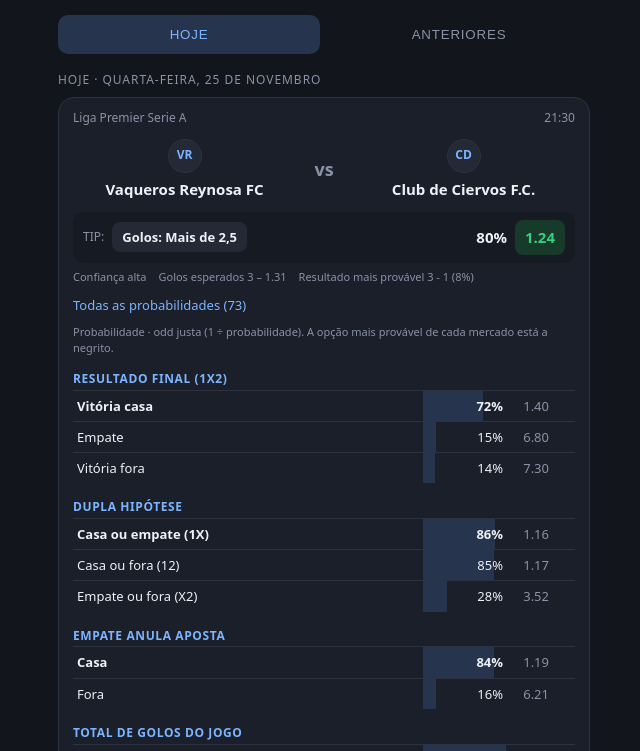
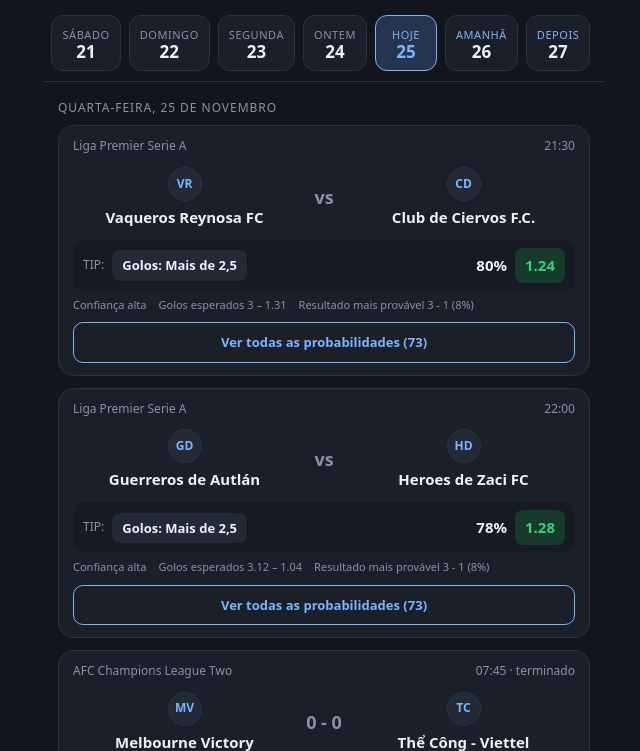
Before and after one commit to sibemcesar/Teste-app-, a website: page previsoes/index.html in a window 1280 px wide. Shown: the part 49-800 px from the top of the page, without its empty margins (316-956 px from the left). Drawn offline with Linux system fonts and the light colour scheme.

Commit message:
Interface: barra de dias com scroll horizontal e probabilidades ocultas até clicar
Co-Authored-By: Claude Sonnet 5.5 <noreply@anthropic.com>
Claude-Session: https://claude.ai/code/session_01M5JKLcMdMjEmGw7ko6hUFC

```diff
--- a/previsoes/index.html
+++ b/previsoes/index.html
@@ -16,10 +16,18 @@
   header{display:flex;align-items:center;gap:10px;padding:18px 0 12px}
   header h1{font-size:20px;margin:0;font-weight:700}
   header small{color:var(--mut);margin-left:auto}
-  .tabs{display:grid;grid-template-columns:1fr 1fr;gap:8px;margin:6px 0 14px}
-  .tab{border:0;border-radius:10px;padding:12px;font:600 13px inherit;letter-spacing:.06em;text-transform:uppercase;
-       background:transparent;color:var(--mut);cursor:pointer}
-  .tab.on{background:#26344d;color:var(--acc)}
+  .days{position:sticky;top:0;z-index:5;background:var(--bg);margin:0 -14px 12px;padding:6px 14px 10px;display:flex;gap:8px;
+        overflow-x:auto;scroll-snap-type:x proximity;-webkit-overflow-scrolling:touch;scrollbar-width:none;border-bottom:1px solid var(--line)}
+  .days::-webkit-scrollbar{display:none}
+  .dchip{flex:0 0 auto;min-width:62px;scroll-snap-align:center;border:1px solid var(--line);border-radius:12px;padding:8px 10px;background:var(--card);
+         color:var(--mut);font:inherit;text-align:center;cursor:pointer;line-height:1.2}
+  .dchip b{display:block;font-size:17px;color:var(--tx)}
+  .dchip span{font-size:11px;text-transform:uppercase;letter-spacing:.05em}
+  .dchip.fut span{color:var(--acc)}
+  .dchip.on{background:#26344d;border-color:var(--acc)}
+  .dchip.on span,.dchip.on b{color:var(--acc)}
+  summary.btn{display:block;text-align:center;border:1px solid var(--acc);border-radius:10px;padding:10px;margin-top:10px;font-weight:600}
+  details[open] summary.btn{background:#26344d}
   .banner{background:#3a2f12;color:var(--warn);border-radius:10px;padding:10px 12px;margin-bottom:12px;font-size:13px}
   .sum{background:var(--card);border:1px solid var(--line);border-radius:14px;padding:12px 14px;margin-bottom:12px;font-size:14px}
   .sum b{font-size:18px}
@@ -62,10 +70,7 @@
 <body>
 <div class="wrap">
   <header><h1>Previsões</h1><small id="today"></small></header>
-  <div class="tabs">
-    <button class="tab on" data-t="hoje">Hoje</button>
-    <button class="tab" data-t="ant">Anteriores</button>
-  </div>
+  <nav class="days" id="days" aria-label="Dias"></nav>
   <div id="banner"></div>
   <div id="view"><div class="empty">A carregar…</div></div>
   <footer>
@@ -203,7 +208,7 @@
         tipHtml += '<div class="conf"><span>Confiança ' + esc(b.confidence) + '</span><span>Golos esperados ' + p.xg[0] + ' – ' + p.xg[1] + '</span>' +
           (cs ? '<span>Resultado mais provável ' + esc(cs.label) + ' (' + pct(cs.prob) + ')</span>' : '') + '</div>';
         var g = groupsHtml(p);
-        rows = '<details open><summary>Todas as probabilidades (' + g.n + ')</summary>' +
+        rows = '<details><summary class="btn">Ver todas as probabilidades (' + g.n + ')</summary>' +
           '<p class="note">Probabilidade · odd justa (1 ÷ probabilidade). A opção mais provável de cada mercado está a negrito.</p>' + g.html +
           '<div class="chips">Forma ' + esc(m.home.name) + ': ' + chips(m.home.form) + '</div>' +
           '<div class="chips">Forma ' + esc(m.away.name) + ': ' + chips(m.away.form) + '</div></details>';
@@ -218,58 +223,58 @@
 
   function setBanner(msg) { $('#banner').innerHTML = msg ? '<div class="banner">' + msg + '</div>' : ''; }
 
-  function showToday() {
-    $('#view').innerHTML = '<div class="empty">A carregar…</div>';
-    var back = [0, -1, -2]; // hoje, amanhã, depois de amanhã
-    Promise.all(back.map(function (b) { return loadDay(utcDay(b), false); })).then(function (all) {
-      setBanner(DEMO ? DEMO_MSG : '');
-      var names = ['Hoje', 'Amanhã', 'Depois de amanhã'];
-      var html = '';
-      all.forEach(function (d, i) {
-        if (!d.matches.length) return;
-        // jogos por acontecer primeiro (com todas as probabilidades), os já terminados no fim
-        var ms = d.matches.slice().sort(function (a, b) {
-          return (a.finished ? 1 : 0) - (b.finished ? 1 : 0) || String(a.startingAt).localeCompare(String(b.startingAt));
-        });
-        html += '<div class="day">' + names[i] + ' · ' + esc(fmtDay(utcDay(back[i]))) + '</div>' + ms.map(card).join('');
-      });
-      if (!all[0].matches.length) {
-        html = '<div class="empty" style="padding:22px 10px">' + (all[0].missing
-          ? 'Ainda não há dados para hoje.<br>Os ficheiros são gerados pelo GitHub Actions. Se acabaste de configurar, corre o workflow em <b>Actions &gt; Atualizar previsões &gt; Run workflow</b> e espera 1 a 2 minutos.'
-          : 'Sem jogos hoje nas ligas disponíveis.') + '</div>' + html;
-      }
-      if (!html) html = '<div class="empty">Sem jogos nos próximos dias nas ligas disponíveis.</div>';
-      $('#view').innerHTML = html;
-    }).catch(fail);
+  var DAY_NAMES = { '-2': 'Depois', '-1': 'Amanhã', '0': 'Hoje', '1': 'Ontem' };
+  var RANGE = [7, 6, 5, 4, 3, 2, 1, 0, -1, -2]; // do mais antigo (esquerda) ao mais futuro (direita)
+  var current = 0;
+
+  function buildBar() {
+    $('#days').innerHTML = RANGE.map(function (b) {
+      var d = new Date(utcDay(b) + 'T12:00:00');
+      var top = DAY_NAMES[b] || d.toLocaleDateString('pt-PT', { weekday: 'short' }).replace('.', '');
+      return '<button class="dchip' + (b < 0 ? ' fut' : '') + '" data-b="' + b + '"><span>' + esc(top) + '</span><b>' + d.getDate() + '</b></button>';
+    }).join('');
+    $('#days').querySelectorAll('.dchip').forEach(function (c) {
+      c.addEventListener('click', function () { showDay(Number(c.dataset.b)); });
+    });
+  }
+  function markBar() {
+    $('#days').querySelectorAll('.dchip').forEach(function (c) {
+      var on = Number(c.dataset.b) === current;
+      c.classList.toggle('on', on);
+      if (on && c.scrollIntoView) { try { c.scrollIntoView({ inline: 'center', block: 'nearest', behavior: 'smooth' }); } catch (e) { c.scrollIntoView(); } }
+    });
   }
 
-  function showPrev() {
+  function showDay(back) {
+    current = back; markBar();
+    var date = utcDay(back), past = back > 0;
     $('#view').innerHTML = '<div class="empty">A carregar…</div>';
-    var days = [];
-    for (var i = 1; i <= 7; i++) days.push(utcDay(i));
-    Promise.all(days.map(function (d) { return loadDay(d, true); })).then(function (all) {
+    loadDay(date, past).then(function (d) {
+      if (current !== back) return; // entretanto escolheste outro dia
       setBanner(DEMO ? DEMO_MSG : '');
-      var pre = { t: 0, ok: 0 }, rec = { t: 0, ok: 0 }, html = '';
-      all.forEach(function (d, i) {
+      var html = '<div class="day">' + esc(fmtDay(date)) + '</div>';
+      if (!d.matches.length) {
+        html += '<div class="empty" style="padding:22px 10px">' + (d.missing
+          ? (back <= 0 ? 'Ainda não há dados para este dia.<br>Os ficheiros são gerados pelo GitHub Actions. Se acabaste de configurar, corre o workflow em <b>Actions &gt; Atualizar previsões &gt; Run workflow</b> e espera uns minutos.' : 'Não há dados guardados para este dia.')
+          : 'Sem jogos neste dia nas ligas disponíveis.') + '</div>';
+        $('#view').innerHTML = html; return;
+      }
+      if (past) { // resumo de acertos do dia (só dicas registadas antes do jogo)
+        var pre = { t: 0, ok: 0 }, rec = { t: 0, ok: 0 };
         d.matches.forEach(function (m) {
           var p = norm(m.prediction);
           if (!m.finished || !p || (p.best.hit !== true && p.best.hit !== false)) return;
-          var g = m.preGame ? pre : rec;
-          g.t++; if (p.best.hit) g.ok++;
+          var g = m.preGame ? pre : rec; g.t++; if (p.best.hit) g.ok++;
         });
-        if (d.matches.length) html += '<div class="day">' + esc(fmtDay(days[i])) + '</div>' + d.matches.map(card).join('');
+        if (pre.t) html += '<div class="sum">Dicas registadas antes do jogo: <b>' + pre.ok + '/' + pre.t + '</b> certas (' + Math.round(100 * pre.ok / pre.t) + '%)' +
+          (rec.t ? '<p>Mais ' + rec.t + ' jogo(s) calculados depois de terminarem, que não entram na conta.</p>' : '') + '</div>';
+        else if (rec.t) html += '<div class="sum">Calculadas depois dos jogos: <b>' + rec.ok + '/' + rec.t + '</b> (' + Math.round(100 * rec.ok / rec.t) +
+          '%)<p>Mostram como o modelo teria ido; não são dicas publicadas antes do jogo.</p></div>';
+      }
+      var ms = d.matches.slice().sort(function (a, b) { // por acontecer primeiro, terminados no fim
+        return (a.finished ? 1 : 0) - (b.finished ? 1 : 0) || String(a.startingAt).localeCompare(String(b.startingAt));
       });
-      var sum = '';
-      if (pre.t) {
-        sum = '<div class="sum">Últimos 7 dias: <b>' + pre.ok + '/' + pre.t + '</b> dicas certas (' + Math.round(100 * pre.ok / pre.t) +
-          '%)<p>Só contam as dicas registadas antes do jogo, com a dica principal de cada um.' +
-          (rec.t ? ' Há mais ' + rec.t + ' jogo(s) calculados depois de terminarem, que não entram nesta conta.' : '') + '</p></div>';
-      } else if (rec.t) {
-        sum = '<div class="sum">Calculadas depois dos jogos: <b>' + rec.ok + '/' + rec.t + '</b> (' + Math.round(100 * rec.ok / rec.t) +
-          '%)<p>Estas previsões foram calculadas só com jogos anteriores a cada partida, mas depois de ela acontecer. ' +
-          'Mostram como o modelo teria ido, não são dicas publicadas antes. O registo verdadeiro começa a partir de agora.</p></div>';
-      }
-      $('#view').innerHTML = (sum + html) || '<div class="empty">Ainda não há jogos anteriores para mostrar.</div>';
+      $('#view').innerHTML = html + ms.map(card).join('');
     }).catch(fail);
   }
 
@@ -278,14 +283,9 @@
       'Verifica a ligação à internet. Para ver só o visual, abre com <b>?demo=1</b> no fim do endereço.</div>';
   }
 
-  document.querySelectorAll('.tab').forEach(function (b) {
-    b.addEventListener('click', function () {
-      document.querySelectorAll('.tab').forEach(function (x) { x.classList.toggle('on', x === b); });
-      if (b.dataset.t === 'hoje') showToday(); else showPrev();
-    });
-  });
   $('#today').textContent = new Date().toLocaleDateString('pt-PT', { day: 'numeric', month: 'short' });
-  showToday();
+  buildBar();
+  showDay(0);
 })();
 </script>
 </body>
```
